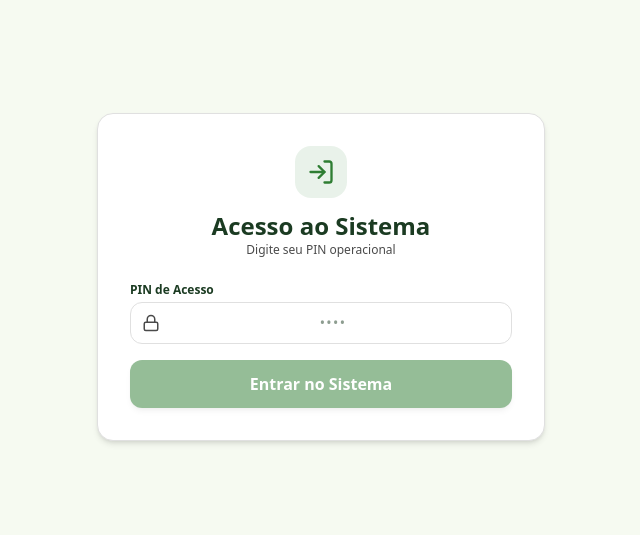
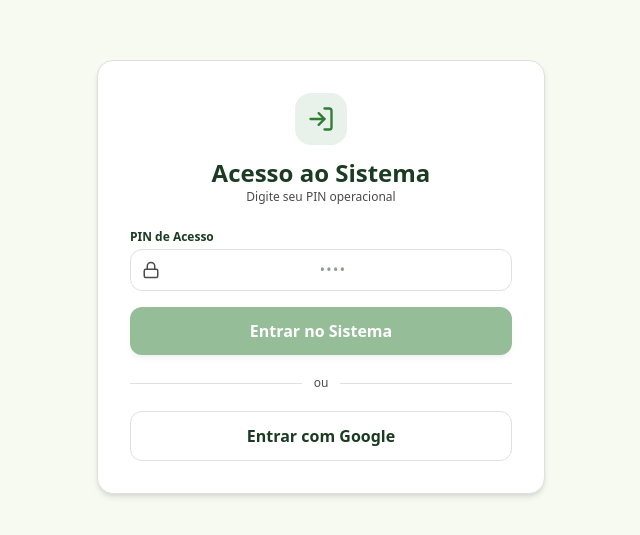
Before and after one commit to Brenno1234567/cardapio-digital, a Next.js app: page /login in a window 1280 px wide. Shown: the part 123-658 px from the top of the page, without its empty margins (319-959 px from the left). Built offline with nearby package versions, Linux system fonts and the light colour scheme.

Commit message:
feat: adicionar login com Google via Firebase

```diff
--- a/package.json
+++ b/package.json
@@ -19,6 +19,8 @@
     "bcryptjs": "^3.0.3",
     "cloudinary": "^2.10.0",
     "drizzle-orm": "^0.45.2",
+    "firebase": "^12.17.0",
+    "firebase-admin": "^14.2.0",
     "lucide-react": "^1.25.0",
     "next": "16.2.11",
     "pusher": "^5.3.4",
--- /dev/null
+++ b/src/app/api/auth/google/route.ts
@@ -0,0 +1,34 @@
+import { NextResponse } from "next/server";
+import { firebaseAuth } from "../../../../lib/firebase-admin";
+import { setAuthCookies } from "../../../../lib/auth";
+
+function allowedAdminEmails() {
+  return new Set(
+    (process.env.GOOGLE_ADMIN_EMAILS ?? "")
+      .split(",")
+      .map((email) => email.trim().toLowerCase())
+      .filter(Boolean)
+  );
+}
+
+export async function POST(request: Request) {
+  try {
+    const { idToken } = await request.json();
+    if (!idToken || typeof idToken !== "string") {
+      return NextResponse.json({ error: "Token Google invÃ¡lido." }, { status: 400 });
+    }
+
+    const decoded = await firebaseAuth().verifyIdToken(idToken);
+    const email = decoded.email?.toLowerCase();
+
+    if (!email || !decoded.email_verified || !allowedAdminEmails().has(email)) {
+      return NextResponse.json({ error: "Esta conta Google nÃ£o tem acesso." }, { status: 403 });
+    }
+
+    await setAuthCookies("admin");
+    return NextResponse.json({ success: true, cargo: "admin", nome: decoded.name ?? email });
+  } catch (error) {
+    console.error("Erro no login Google:", error);
+    return NextResponse.json({ error: "NÃ£o foi possÃ­vel validar login Google." }, { status: 401 });
+  }
+}
--- a/src/app/login/page.tsx
+++ b/src/app/login/page.tsx
@@ -3,6 +3,7 @@
 import { useState, Suspense } from "react";
 import { useRouter, useSearchParams } from "next/navigation";
 import { LogIn, Lock } from "lucide-react";
+import { signInWithGoogle } from "../../lib/firebase-client";
 
 function LoginForm() {
   const [pin, setPin] = useState("");
@@ -53,6 +54,35 @@ function LoginForm() {
     }
   };
 
+  const handleGoogleLogin = async () => {
+    setErro("");
+    setCarregando(true);
+
+    try {
+      const idToken = await signInWithGoogle();
+      const res = await fetch("/api/auth/google", {
+        method: "POST",
+        headers: { "Content-Type": "application/json" },
+        body: JSON.stringify({ idToken }),
+      });
+      const data = await res.json();
+
+      if (!res.ok) {
+        setErro(data.error || "Esta conta Google nÃ£o tem acesso.");
+        return;
+      }
+
+      localStorage.setItem("lumiere_user", JSON.stringify({ nome: data.nome, cargo: data.cargo }));
+      const redirect = searchParams.get("redirect");
+      router.push(redirect?.startsWith("/") ? redirect : "/admin");
+    } catch (err) {
+      console.error("Erro no login Google:", err);
+      setErro(err instanceof Error ? err.message : "NÃ£o foi possÃ­vel entrar com Google.");
+    } finally {
+      setCarregando(false);
+    }
+  };
+
   return (
     <div className="min-h-screen bg-fundo flex items-center justify-center p-4">
       <div className="bg-white p-6 sm:p-8 rounded-2xl border border-cinza-borda shadow-md max-w-md w-full">
@@ -98,6 +128,21 @@ function LoginForm() {
             {carregando ? "Entrando..." : "Entrar no Sistema"}
           </button>
         </form>
+
+        <div className="flex items-center gap-3 my-5 text-xs text-cinza-texto">
+          <div className="h-px flex-1 bg-cinza-borda" />
+          ou
+          <div className="h-px flex-1 bg-cinza-borda" />
+        </div>
+
+        <button
+          type="button"
+          onClick={handleGoogleLogin}
+          disabled={carregando}
+          className="w-full border border-cinza-borda hover:bg-gray-50 text-verde-escuro font-bold py-3 rounded-xl transition-all cursor-pointer disabled:opacity-50"
+        >
+          Entrar com Google
+        </button>
       </div>
     </div>
   );
--- /dev/null
+++ b/src/lib/firebase-admin.ts
@@ -0,0 +1,20 @@
+import { cert, getApps, initializeApp } from "firebase-admin/app";
+import { getAuth } from "firebase-admin/auth";
+
+function getFirebaseAdminApp() {
+  if (getApps().length > 0) return getApps()[0];
+
+  const projectId = process.env.FIREBASE_PROJECT_ID;
+  const clientEmail = process.env.FIREBASE_CLIENT_EMAIL;
+  const privateKey = process.env.FIREBASE_PRIVATE_KEY?.replace(/\\n/g, "\n");
+
+  if (!projectId || !clientEmail || !privateKey) {
+    throw new Error("Firebase Admin ainda nÃ£o configurado.");
+  }
+
+  return initializeApp({ credential: cert({ projectId, clientEmail, privateKey }) });
+}
+
+export function firebaseAuth() {
+  return getAuth(getFirebaseAdminApp());
+}
--- /dev/null
+++ b/src/lib/firebase-client.ts
@@ -0,0 +1,25 @@
+"use client";
+
+import { getApp, getApps, initializeApp } from "firebase/app";
+import { getAuth, GoogleAuthProvider, signInWithPopup } from "firebase/auth";
+
+function getFirebaseApp() {
+  const config = {
+    apiKey: process.env.NEXT_PUBLIC_FIREBASE_API_KEY,
+    authDomain: process.env.NEXT_PUBLIC_FIREBASE_AUTH_DOMAIN,
+    projectId: process.env.NEXT_PUBLIC_FIREBASE_PROJECT_ID,
+    appId: process.env.NEXT_PUBLIC_FIREBASE_APP_ID,
+  };
+
+  if (Object.values(config).some((value) => !value)) {
+    throw new Error("Login Google ainda nÃ£o configurado.");
+  }
+
+  return getApps().length > 0 ? getApp() : initializeApp(config);
+}
+
+export async function signInWithGoogle() {
+  const provider = new GoogleAuthProvider();
+  const result = await signInWithPopup(getAuth(getFirebaseApp()), provider);
+  return result.user.getIdToken();
+}
```
Also changed, not shown: 2 other files (tests, documents, lock files or other folders).
